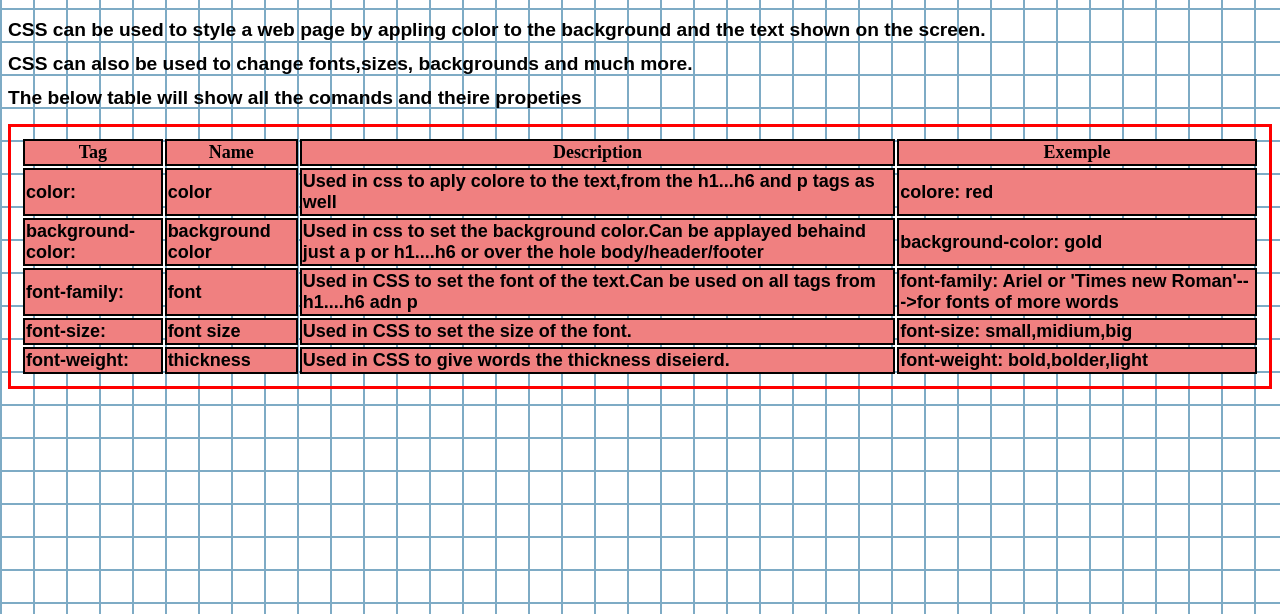
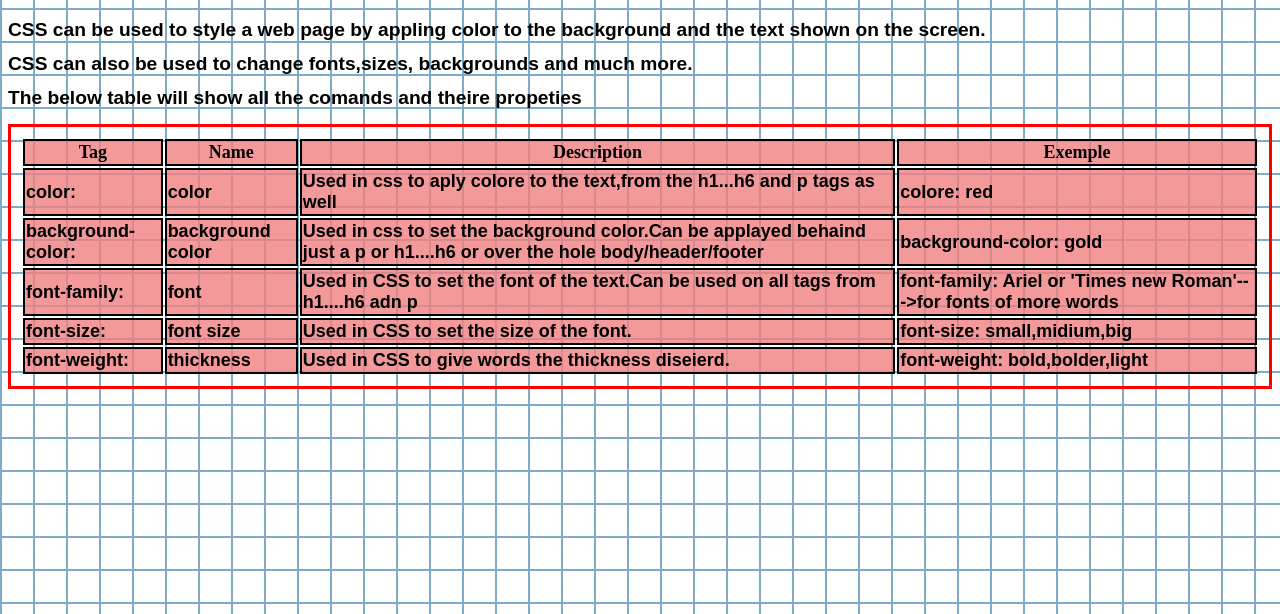
Before and after one commit to Laurentiu222/Learning-progress, a PHP site: page / in a window 1280 px wide. Shown: the part 58-672 px from the top of the page. Run offline with PHP 8.4, Linux system fonts and the light colour scheme.

Commit message:
rgba final

```diff
--- a/html-css-cheatsheet-starting/styles.css
+++ b/html-css-cheatsheet-starting/styles.css
@@ -22,12 +22,12 @@ font-size: large;
 font-family: Arial, Helvetica, sans-serif;
 font-weight: bold;
 border: solid black 2px;
-background-color: lightcoral;
+background-color: rgba(240, 128, 128, 0.55);
 }
 
 .line, th{
   color:black;
-  background-color: lightcoral;
+  background-color: rgba(240, 128, 128, 0.55);
   border: solid black 2px;
 }
 body{
```
